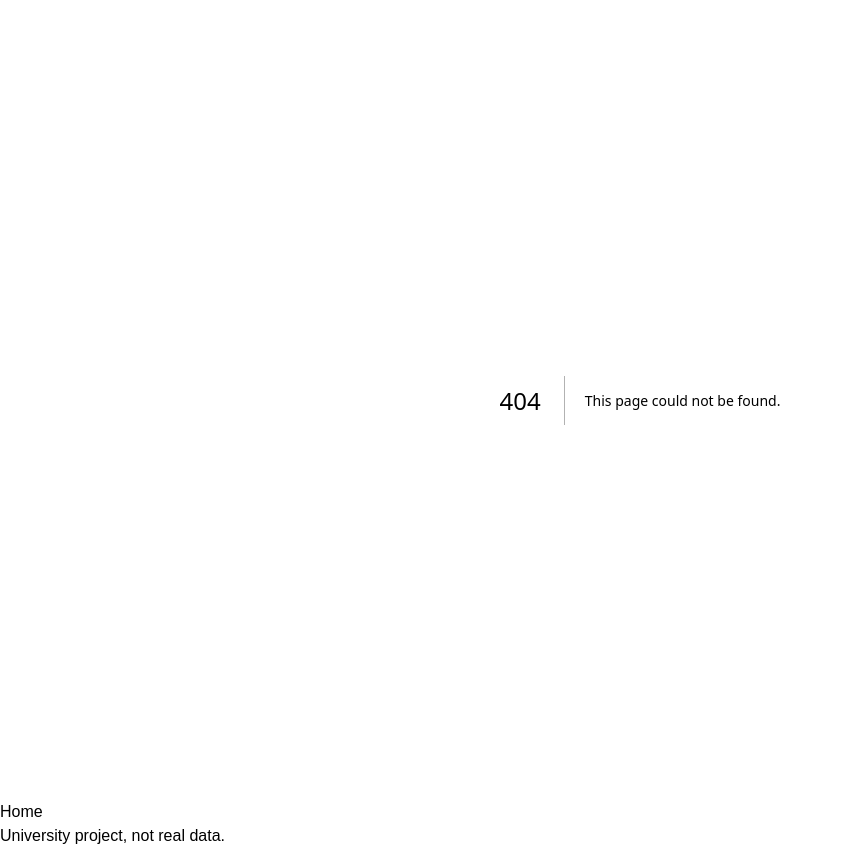
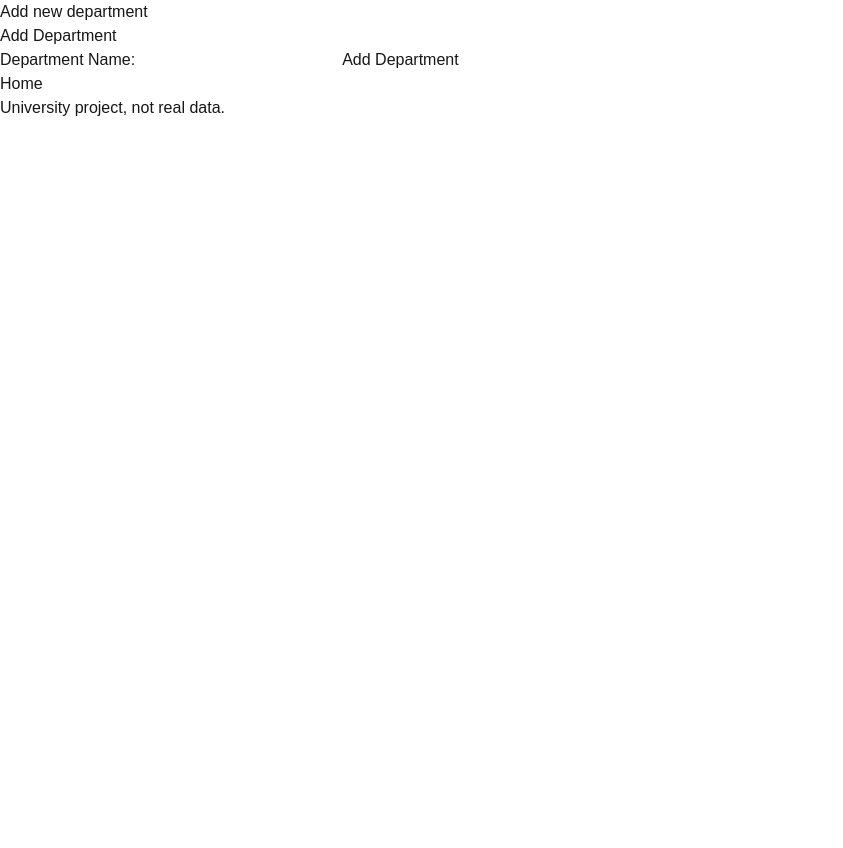
Before and after one commit to baluca07/web-development-assignment-frontend, a Next.js app: page /add-department in a window 1280 px wide. Before the commit this address had no page. Shown: the whole page, without its empty margins (0-843 px from the left). After the commit the page ends 800 px from the top, so only its background shows below. Built offline with nearby package versions, Linux system fonts and the light colour scheme.

Commit message:
Added add-department page

```diff
--- /dev/null
+++ b/app/add-department/page.tsx
@@ -0,0 +1,10 @@
+import AddDepartmentForm from "@/modules/addDepartment";
+
+export default function AddDepartment() {
+    return(
+        <div>
+            <h1>Add new department</h1>
+            <AddDepartmentForm/>
+        </div>
+    )
+}
--- a/app/page.tsx
+++ b/app/page.tsx
@@ -8,6 +8,7 @@ export default function Home() {
             <ul>
                 <li><Link href={"./employees"}>Employees</Link></li>
                 <li><Link href={"./departments"}>Departments</Link></li>
+                <li><Link href={"./add-department"}>Add Departments</Link></li>
             </ul>
         </div>
     );
--- /dev/null
+++ b/modules/addDepartment.tsx
@@ -0,0 +1,58 @@
+"use client";
+import { useState } from "react";
+import {ErrorModule} from "@/modules/errorModule";
+
+export default function AddDepartmentForm() {
+    const [departmentName, setDepartmentName] = useState("");
+    const [error,setError] = useState<string>("");
+    const [message,setMessage] = useState<string>("");
+
+    const handleSubmit = async (event: React.FormEvent) => {
+        event.preventDefault();
+
+        const department = {
+            name: departmentName
+        };
+
+        try {
+            const response = await fetch("http://localhost:8080/api/departments", {
+                method: "POST",
+                headers: {
+                    "Content-Type": "application/json"
+                },
+                body: JSON.stringify(department)
+            });
+
+            if (!response.ok) {
+                setError("Failed to add department");
+            }
+
+            const data = await response.json();
+            console.log("Department added:", data);
+            setMessage("Department added");
+            setDepartmentName("");
+        } catch (error) {
+            console.error(error);
+        }
+    };
+
+    return (
+        <div>
+            <h1>Add Department</h1>
+            <form onSubmit={handleSubmit}>
+                <label htmlFor="departmentName">Department Name:</label>
+                <input
+                    type="text"
+                    id="departmentName"
+                    name="departmentName"
+                    value={departmentName}
+                    onChange={(e) => setDepartmentName(e.target.value)}
+                    required
+                />
+                <button type="submit">Add Department</button>
+            </form>
+            <ErrorModule message={error}/>
+            <p>{message}</p>
+        </div>
+    );
+}
--- a/modules/departmentsList.tsx
+++ b/modules/departmentsList.tsx
@@ -1,5 +1,6 @@
 "use client";
 import { useEffect, useState } from "react";
+import {ErrorModule} from "@/modules/errorModule";
 
 interface Department {
     id: number;
@@ -9,12 +10,13 @@ interface Department {
 export default function DepartmentsList() {
     const [departments, setDepartments] = useState<Department[]>([]);
     const [loading, setLoading] = useState<boolean>(true);
+    const [error,setError] = useState<string>("");
 
     useEffect(() => {
         fetch("http://localhost:8080/api/departments")
             .then((response) => {
                 if (!response.ok) {
-                    throw new Error("Failed to fetch departments");
+                    setError("Failed to fetch departments");
                 }
                 return response.json();
             })
@@ -52,6 +54,7 @@ export default function DepartmentsList() {
                     </tbody>
                 </table>
             )}
+            <ErrorModule message={error}/>
         </div>
     );
 }
--- /dev/null
+++ b/modules/errorModule.tsx
@@ -0,0 +1,17 @@
+import React from "react";
+
+interface ErrorModuleProps {
+    message: string | null;
+}
+
+export const ErrorModule: React.FC<ErrorModuleProps> = ({ message }) => {
+    if (!message) {
+        return null;
+    }
+
+    return (
+        <div>
+            <p>{message}</p>
+        </div>
+    );
+};
```
Also changed, not shown: modules/employeesList.tsx (+6 -3 lines), modules/error.ts (added).
